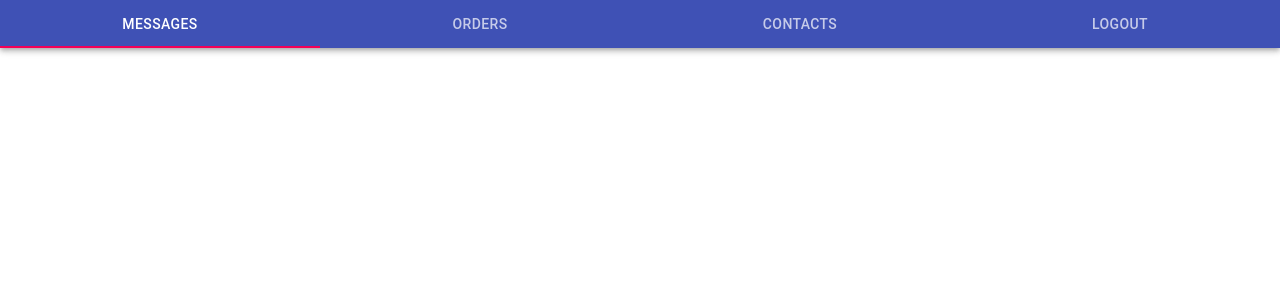
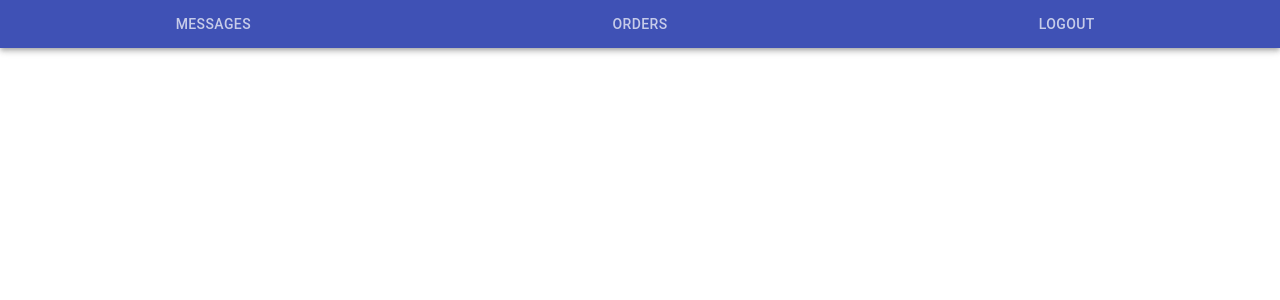
Before and after one commit to Slamerz/Kite_mailer, a React (Create React App) app: page / in a window 1280 px wide. Shown: the top 300 px of the page. Built offline with nearby package versions, Linux system fonts and the light colour scheme.

Commit message:
changed hrefs to to="".

```diff
--- a/src/App.js
+++ b/src/App.js
@@ -1,15 +1,15 @@
 import React from "react";
 import "./App.css";
 import ManageOrders from "./containers/ManageOrders";
-import {Route, Switch} from "react-router";
+import { Route, Switch } from "react-router";
 import NavBar from "./components/NavBar";
 
 function App() {
   return (
     <Switch>
-        <Route path="/" exact component={NavBar}/>
-        <Route path="/orders/" exact component={ManageOrders}/>
-        <Route path="/orders/:id" component={ManageOrders}/>
+      <Route path="/" exact component={NavBar} />
+      <Route path="/orders" exact component={ManageOrders} />
+      <Route path="/orders/:id" component={ManageOrders} />
     </Switch>
   );
 }
--- a/src/components/NavBar.js
+++ b/src/components/NavBar.js
@@ -1,10 +1,11 @@
-import React from 'react';
-import PropTypes from 'prop-types';
-import { makeStyles } from '@material-ui/core/styles';
-import AppBar from '@material-ui/core/AppBar';
-import Tabs from '@material-ui/core/Tabs';
-import Tab from '@material-ui/core/Tab';
-import Typography from '@material-ui/core/Typography';
+import React from "react";
+import PropTypes from "prop-types";
+import { makeStyles } from "@material-ui/core/styles";
+import AppBar from "@material-ui/core/AppBar";
+import Tabs from "@material-ui/core/Tabs";
+import Tab from "@material-ui/core/Tab";
+import Typography from "@material-ui/core/Typography";
+import { Link } from "react-router-dom";
 
 function TabContainer(props) {
   return (
@@ -15,26 +16,18 @@ function TabContainer(props) {
 }
 
 TabContainer.propTypes = {
-  children: PropTypes.node.isRequired,
+  children: PropTypes.node.isRequired
 };
 
 function LinkTab(props) {
-  return (
-    <Tab
-      component="a"
-      onClick={event => {
-        event.preventDefault();
-      }}
-      {...props}
-    />
-  );
+  return <Tab component={Link} {...props} />;
 }
 
 const useStyles = makeStyles(theme => ({
   root: {
     flexGrow: 1,
-    backgroundColor: theme.palette.background.paper,
-  },
+    backgroundColor: theme.palette.background.paper
+  }
 }));
 
 export default function NavBar() {
@@ -46,15 +39,17 @@ export default function NavBar() {
   }
 
   return (
-    <div className={classes.root}>
-      <AppBar position="static">
-        <Tabs variant="fullWidth" value={value} onChange={handleChange}>
-          <LinkTab label="Messages" href="/messages" />
-          <LinkTab label="Orders" href="/orders" />
-          <LinkTab label="Contacts" href="/contacts" />
-          <LinkTab label="Logout" href="/logout" />
-        </Tabs>
-      </AppBar>
-    </div>
+    <React.Fragment>
+      <div className={classes.root}>
+        <AppBar position="static">
+          <Tabs variant="fullWidth" onChange={handleChange}>
+            <LinkTab label="Messages" to="/messages" />
+            <LinkTab label="Orders" to="/orders" />
+            {/* <LinkTab label="Contacts" to="/contacts" /> */}
+            <LinkTab label="Logout" to="/logout" />
+          </Tabs>
+        </AppBar>
+      </div>
+    </React.Fragment>
   );
 }
```
